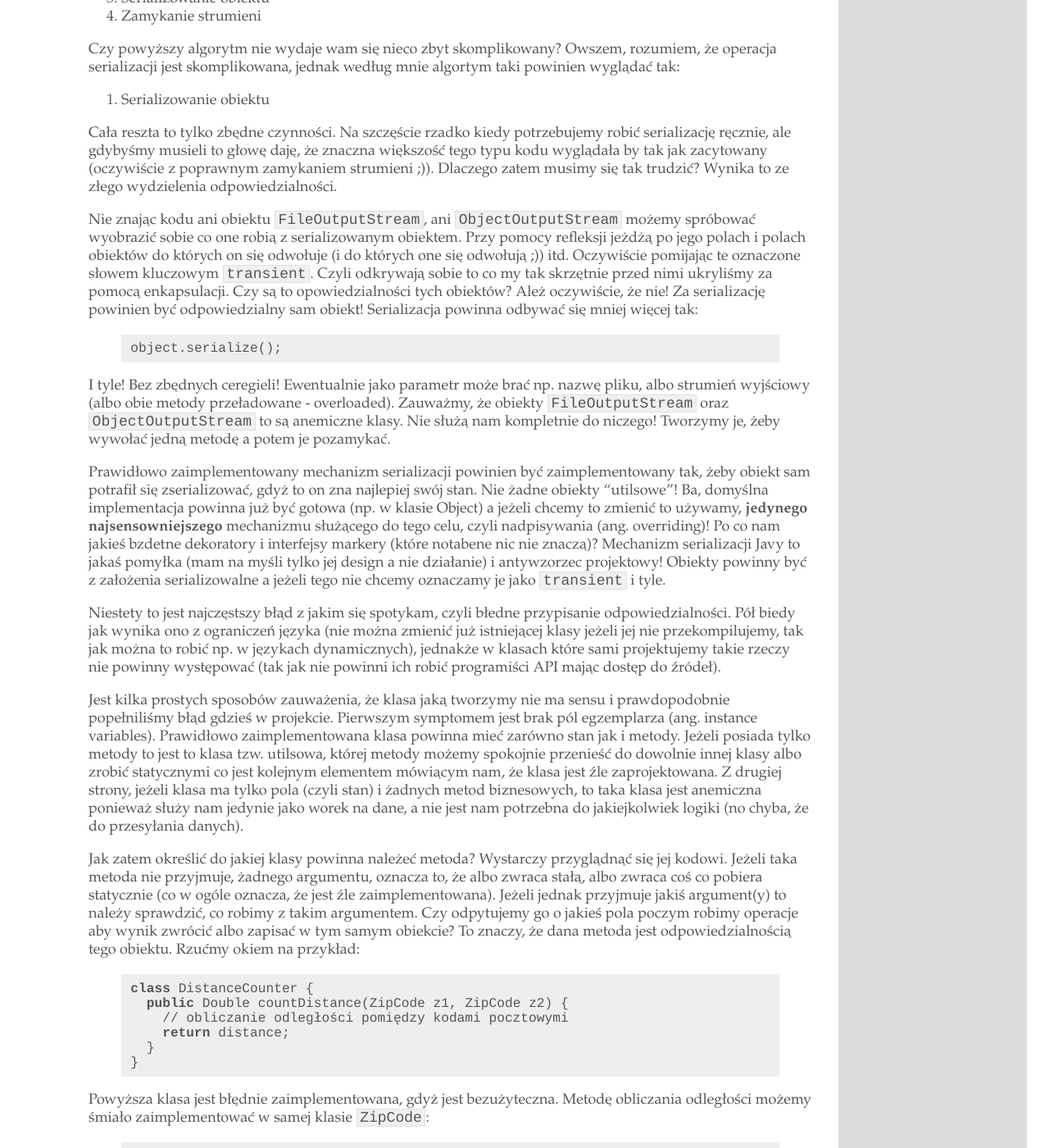
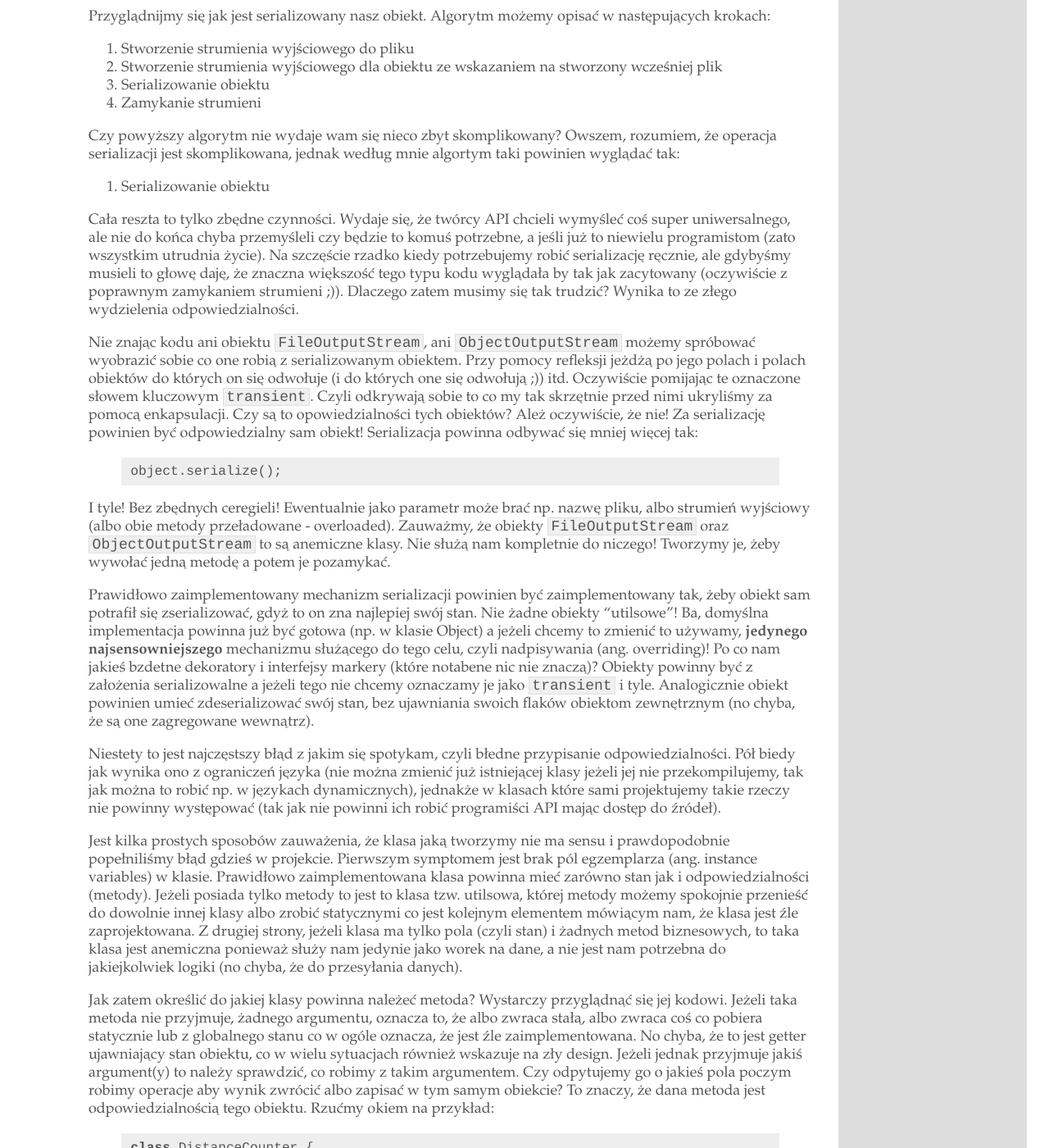
Before and after one commit to michalorman/michalorman-blog-old, a Jekyll site: the page built from blog/oop/_posts/2010-02-07-promowanie-blednych-nawykow-programistycznych.markdown, in a window 1280 px wide and 1400 px high, scrolled down 2145 px. Shown: the whole window at 82% size. Built offline with Jekyll 4.4.1, drawn with Linux system fonts in a browser that asks for light colours; Markdown is read by kramdown in place of the engine named in the settings; comment, search, counter and statistics services are not loaded; some of the changed text lies outside the part shown.

Commit message:
Reviewed and corrected post.

```diff
--- a/blog/oop/_posts/2010-02-07-promowanie-blednych-nawykow-programistycznych.markdown
+++ b/blog/oop/_posts/2010-02-07-promowanie-blednych-nawykow-programistycznych.markdown
@@ -12,15 +12,15 @@ walczyć, ale walka ta jest raczej skazana na porażkę i w myśl indiańskiego
 trzeba wroga polubić, skoro nie można go pokonać.
 
 Można się zastanawiać co jest powodem takiego stanu rzeczy. Oczywiście jako pierwsze
-narzuca się niedouczenie naszych "koderów", jednakże jest to jedyny uzasadniony powód
+narzuca się niedouczenie naszych "koderów", i jest to jedyny uzasadniony powód
 takiej radosnej twórczości. Jedyny uzasadniony dlatego, że nie każdy miał czas i ochotę
 zapoznać się z teorią. Jednakże niedouczenie rokuje, że ów delikwent w końcu przeglądnie conieco
-materiału na temat OOP. Gorzej, jeżeli te zachowania wynikają stąd, że wiele takich
-rozwiązań pojawia się co rusz w różnego rodzaju książkach, a w nich raczej spodziewamy
+materiału na temat OOP i się poprawi. Gorzej, jeżeli te zachowania wynikają stąd, że wiele takich
+rozwiązań pojawia się w różnego rodzaju książkach, a w nich raczej spodziewamy
 się rzetelnej wiedzy! W takiej sytuacji ów delikwent może nie tyle nie wiedzieć,
 że robi źle, ale wręcz bronić takiego rozwiązania! Jeszcze gorzej jak owe praktyki
 występują w API bibliotek standardowych (a o takie w bibliotece standardowej
-Javy nie trudno) albo oba naraz!
+Javy nie trudno) albo w obu naraz!
 
 Oto przykład kodu, na który natknąłem się czytawszy książkę Kathy Sierry do SCJP
 czyli książki, którą przeczytalo tak na oko 99% osób przygotowujących się do egzaminu.
@@ -62,8 +62,12 @@ Dlaczego tak **nie wolno** robić tłumaczyć chyba nie muszę.
 
 Kolejna rzecz to zamykanie strumienia. Taka rzecz **musi** odbywać się w bloku
 ``finally``! Zrozumiałbym, gdyby ten kod był w rozdziale przed omawianiem tego bloku,
-ale nie jest! To już jest po prostu ignorancja! A co w ogóle ciekawe, często taki blok
-pisany jest zwyczajnie źle. Prawidłowo powinien wyglądać on tak:
+ale nie jest! To już jest po prostu ignorancja! Po co kilka rozdziałów wcześniej całe
+pitolenie o bloku ``finally`` jako jedynym słusznym miejscu gdzie należy zwalniać zasoby,
+skoro pare stron dalej się te informacje zwyczajnie olewa?
+
+Co w ogóle ciekawe, często taki blok pisany jest zwyczajnie źle. Prawidłowo powinien
+wyglądać on mniej więcej tak:
 
 {% highlight java %}
 ObjectOutputStream os = null;
@@ -79,8 +83,8 @@ try {
 {% endhighlight %}
 
 Często programiści zapominają o sprawdzeniu czy odpowiednia zmienna nie ma czasem
-wartości ``null`` a przecież tworzenie strumienia może spowodować wyjątek, a wtedy
-zmienna nie jest zainicjalizowana (i dostajemy ``NullPointerException``).
+wartości ``null`` a przecież tworzenie strumienia może spowodować wyjątek, wtedy
+zmienna nie jest zainicjalizowana i dostajemy ``NullPointerException``.
 
 Co ciekawe takie błędne zamykanie strumienia wystepuje nawet w [oficjalnej dokumentacji](http://java.sun.com/j2se/1.4.2/docs/api/java/io/ObjectOutputStream.html)
 Javy dla klasy ObjectOutputStream. Zauważmy również, że w cytowanym przykładzie
@@ -100,8 +104,8 @@ Miska Hevery'ego na ten temat.
 
 No dobra przebrneliśmy przez błędy wynikające z zaniedbań (albo ignorancji) autorów
 książki. Jednak cytowany kod ma jeszcze błędy wynikające ze złego zaprojektowania API.
-Niestety twórcy API Javy w wielu miejscach się nie popisali a niestety nawyki te są
-potem przenoszone na nasze projekty.
+Niestety twórcy API Javy w wielu miejscach się nie popisali a nawyki te są
+potem przenoszone na nasze projekty (w końcu wszyscy uczą się na przykładach m.in. z API).
 
 Przyglądnijmy się jak jest serializowany nasz obiekt. Algorytm możemy opisać w następujących
 krokach:
@@ -117,7 +121,10 @@ tak:
 
 1. Serializowanie obiektu
 
-Cała reszta to tylko zbędne czynności. Na szczęście rzadko kiedy potrzebujemy robić
+Cała reszta to tylko zbędne czynności. Wydaje się, że twórcy API chcieli wymyśleć coś
+super uniwersalnego, ale nie do końca chyba przemyśleli czy będzie to komuś potrzebne, a
+jeśli już to niewielu programistom (zato wszystkim utrudnia życie).
+Na szczęście rzadko kiedy potrzebujemy robić
 serializację ręcznie, ale gdybyśmy musieli to głowę daję, że znaczna większość tego
 typu kodu wyglądała by tak jak zacytowany (oczywiście z poprawnym zamykaniem strumieni ;)).
 Dlaczego zatem musimy się tak trudzić? Wynika to ze złego wydzielenia odpowiedzialności.
@@ -147,9 +154,10 @@ stan. Nie żadne obiekty "utilsowe"! Ba, domyślna implementacja powinna już by
 gotowa (np. w klasie Object) a jeżeli chcemy to zmienić to używamy, **jedynego
 najsensowniejszego** mechanizmu służącego do tego celu, czyli nadpisywania (ang. overriding)!
 Po co nam jakieś bzdetne dekoratory i interfejsy markery (które notabene nic nie
-znaczą)? Mechanizm serializacji Javy to jakaś pomyłka (mam na myśli tylko jej design
-a nie działanie) i antywzorzec projektowy! Obiekty powinny być z założenia serializowalne
-a jeżeli tego nie chcemy oznaczamy je jako ``transient`` i tyle.
+znaczą)? Obiekty powinny być z założenia serializowalne
+a jeżeli tego nie chcemy oznaczamy je jako ``transient`` i tyle. Analogicznie
+obiekt powinien umieć zdeserializować swój stan, bez ujawniania swoich flaków
+obiektom zewnętrznym (no chyba, że są one zagregowane wewnątrz).
 
 Niestety to jest najczęstszy błąd z jakim się spotykam, czyli błedne przypisanie
 odpowiedzialności. Pół biedy jak wynika ono z ograniczeń języka (nie można zmienić już
@@ -159,8 +167,8 @@ występować (tak jak nie powinni ich robić programiści API mając dostęp do
 
 Jest kilka prostych sposobów zauważenia, że klasa jaką tworzymy nie ma sensu i
 prawdopodobnie popełniliśmy błąd gdzieś w projekcie. Pierwszym symptomem jest brak pól
-egzemplarza (ang. instance variables). Prawidłowo zaimplementowana klasa powinna mieć
-zarówno stan jak i metody. Jeżeli posiada tylko metody to jest to klasa tzw. utilsowa, której
+egzemplarza (ang. instance variables) w klasie. Prawidłowo zaimplementowana klasa powinna mieć
+zarówno stan jak i odpowiedzialności (metody). Jeżeli posiada tylko metody to jest to klasa tzw. utilsowa, której
 metody możemy spokojnie przenieść do dowolnie innej klasy albo zrobić statycznymi
 co jest kolejnym elementem mówiącym nam, że klasa jest źle zaprojektowana. Z drugiej
 strony, jeżeli klasa ma tylko pola (czyli stan) i żadnych metod biznesowych, to taka
@@ -169,8 +177,9 @@ potrzebna do jakiejkolwiek logiki (no chyba, że do przesyłania danych).
 
 Jak zatem określić do jakiej klasy powinna należeć metoda? Wystarczy przyglądnąć
 się jej kodowi. Jeżeli taka metoda nie przyjmuje, żadnego argumentu, oznacza to, że
-albo zwraca stałą, albo zwraca coś co pobiera statycznie (co w ogóle oznacza, że jest
-źle zaimplementowana). Jeżeli jednak przyjmuje jakiś argument(y) to należy sprawdzić,
+albo zwraca stałą, albo zwraca coś co pobiera statycznie lub z globalnego stanu co w ogóle oznacza, że jest
+źle zaimplementowana. No chyba, że to jest getter ujawniający stan obiektu, co w wielu sytuacjach
+również wskazuje na zły design. Jeżeli jednak przyjmuje jakiś argument(y) to należy sprawdzić,
 co robimy z takim argumentem. Czy odpytujemy go o jakieś pola poczym robimy operacje
 aby wynik zwrócić albo zapisać w tym samym obiekcie? To znaczy, że dana metoda jest odpowiedzialnością
 tego obiektu. Rzućmy okiem na przykład:
```
